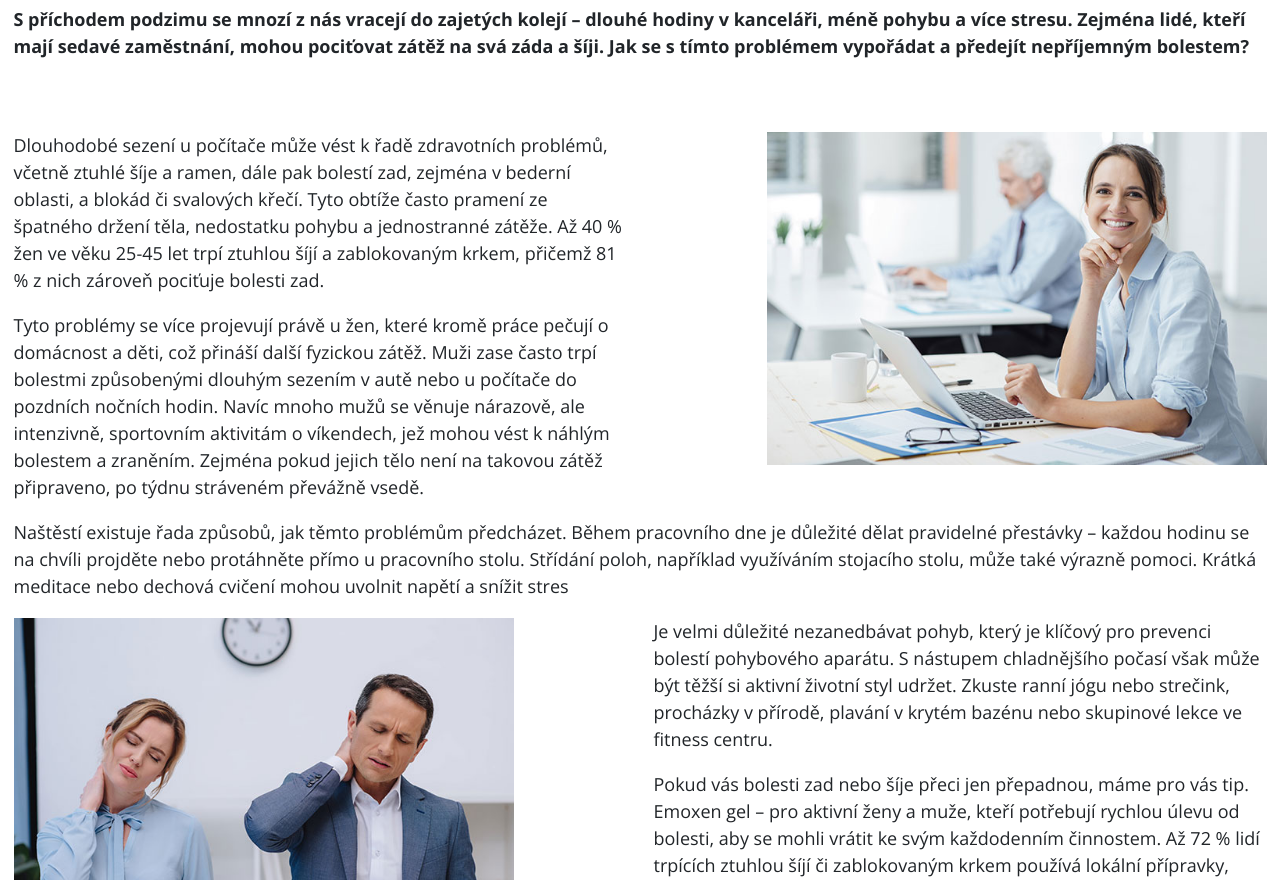
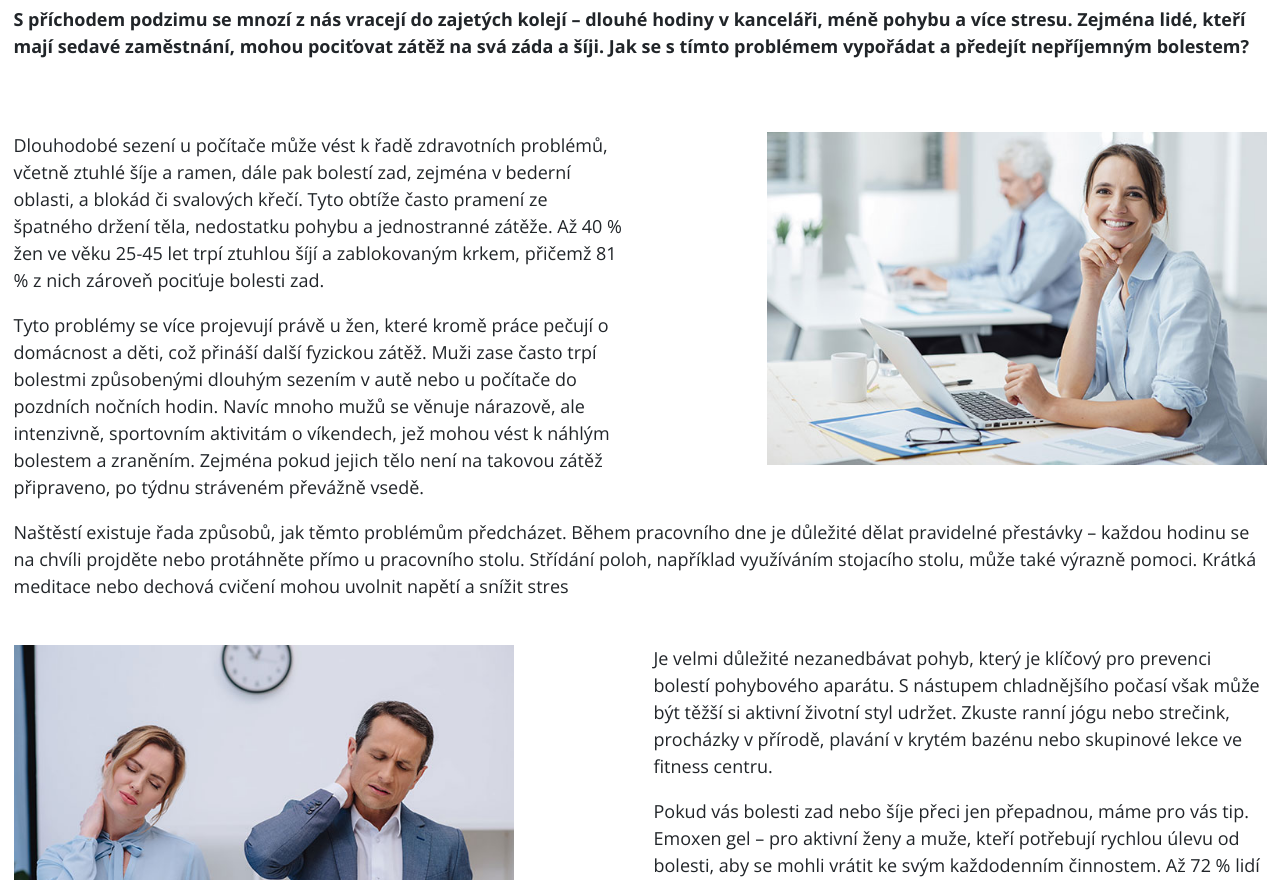
Before and after one commit to VaclavR/emoxen.cz, a website: page clanky/jak_se_vyhnout_bolestem.html in a window 1280 px wide. Shown: the part 220-1100 px from the top of the page. Drawn offline with nearby package versions, Linux system fonts and the light colour scheme.

Commit message:
fix padding

```diff
--- a/clanky/jak_se_vyhnout_bolestem.html
+++ b/clanky/jak_se_vyhnout_bolestem.html
@@ -89,11 +89,8 @@
             <div class="row">
                 <div class="col-12">
                     <p class="fw-bold pb-4 pb-lg-5">S příchodem podzimu se mnozí z nás vracejí do zajetých kolejí –
-                        dlouhé
-                        hodiny v
-                        kanceláři, méně pohybu a
-                        více stresu. Zejména lidé, kteří mají sedavé zaměstnání, mohou pociťovat zátěž na svá záda a
-                        šíji. Jak
+                        dlouhé hodiny v kanceláři, méně pohybu a více stresu. Zejména lidé, kteří mají sedavé
+                        zaměstnání, mohou pociťovat zátěž na svá záda a šíji. Jak
                         se s tímto problémem vypořádat a předejít nepříjemným bolestem?</p>
                 </div>
                 <div class="col-12 col-lg-6">
@@ -116,9 +113,8 @@
                     </div>
                 </div>
                 <div class="col-12">
-                    <p>Naštěstí existuje řada způsobů, jak těmto problémům předcházet. Během pracovního dne
-                        je důležité
-                        dělat pravidelné přestávky – každou hodinu se na chvíli projděte nebo protáhněte přímo u
+                    <p class="pb-lg-4">Naštěstí existuje řada způsobů, jak těmto problémům předcházet. Během pracovního dne
+                        je důležité dělat pravidelné přestávky – každou hodinu se na chvíli projděte nebo protáhněte přímo u
                         pracovního stolu. Střídání poloh, například využíváním stojacího stolu, může také výrazně
                         pomoci. Krátká meditace nebo dechová cvičení mohou uvolnit napětí a snížit stres</p>
                 </div>
```
